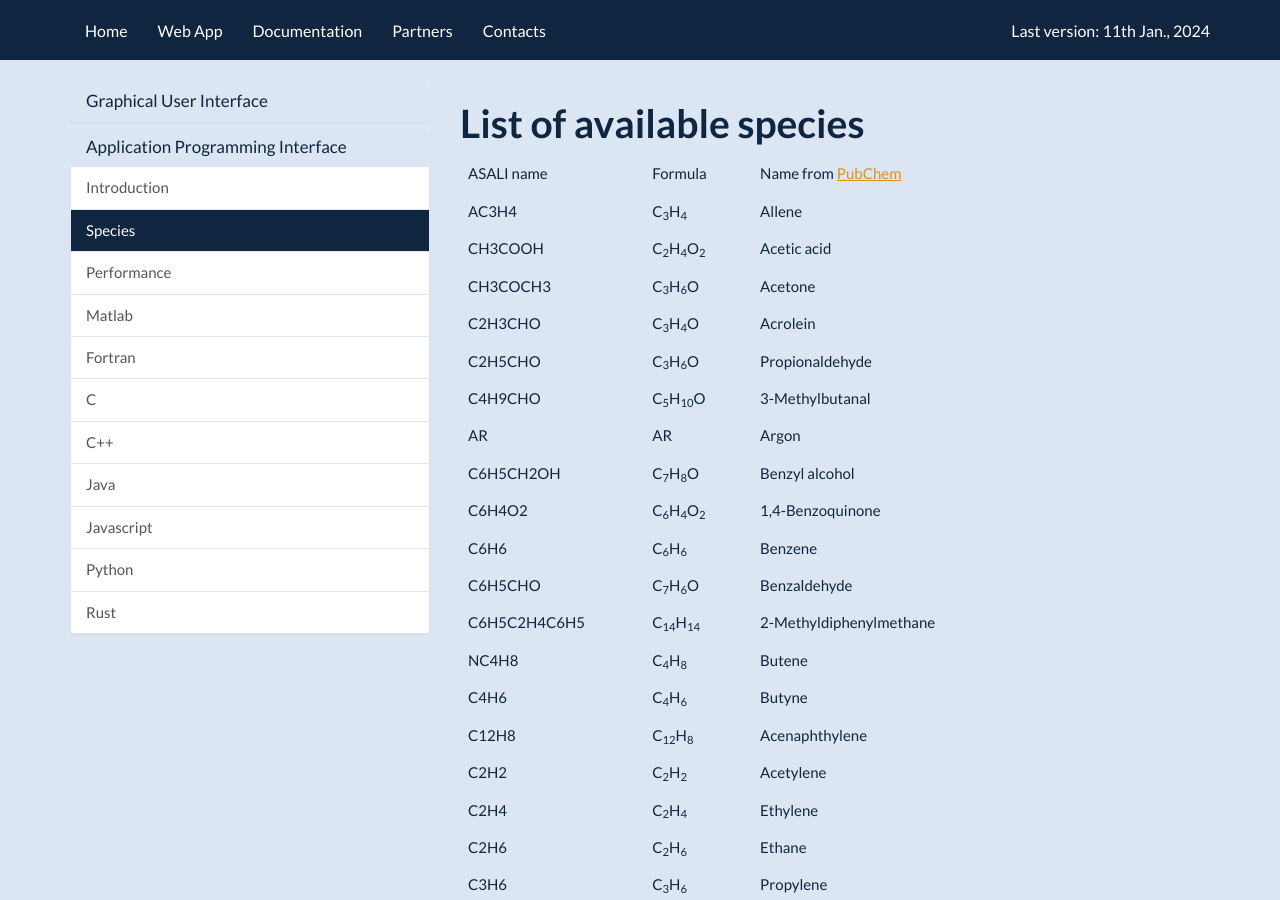
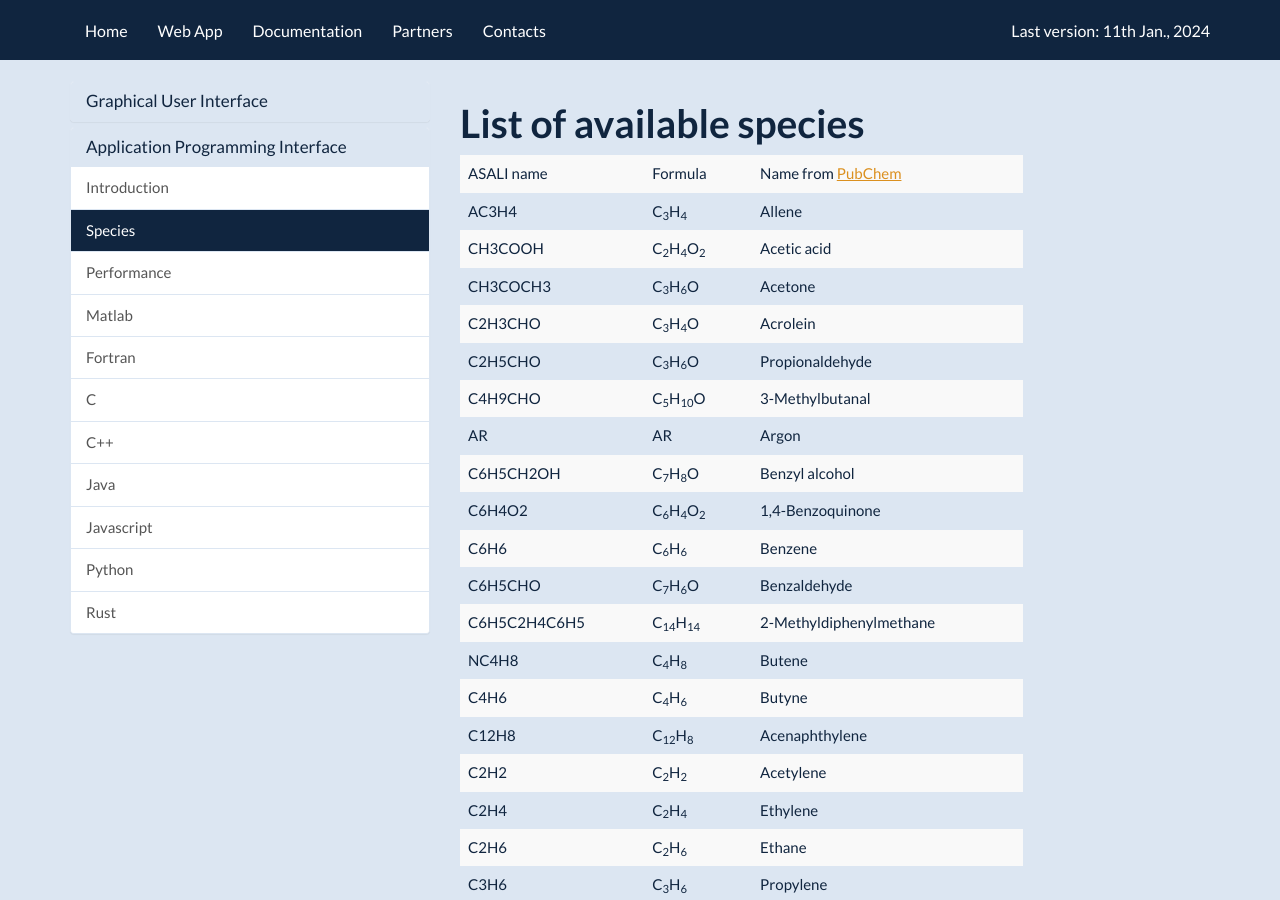
Before and after one commit to srebughini/ASALI, a Jekyll site: the page built from _docs/api/species.md, in a window 1280 px wide and 900 px high. Built offline with Jekyll 4.4.1, drawn with Linux system fonts in a browser that asks for light colours; a script that is not in the unit is left out.

Commit message:
Changed table format

```diff
--- a/_docs/api/species.md
+++ b/_docs/api/species.md
@@ -2,7 +2,7 @@
 permalink: /docs/api-species/
 ---
 <h1 class="text-left"><b>List of available species</b></h1>
-<table>
+<table class="table table-striped">
     <tr>
         <td>ASALI name</td>
         <td>Formula</td>
```
